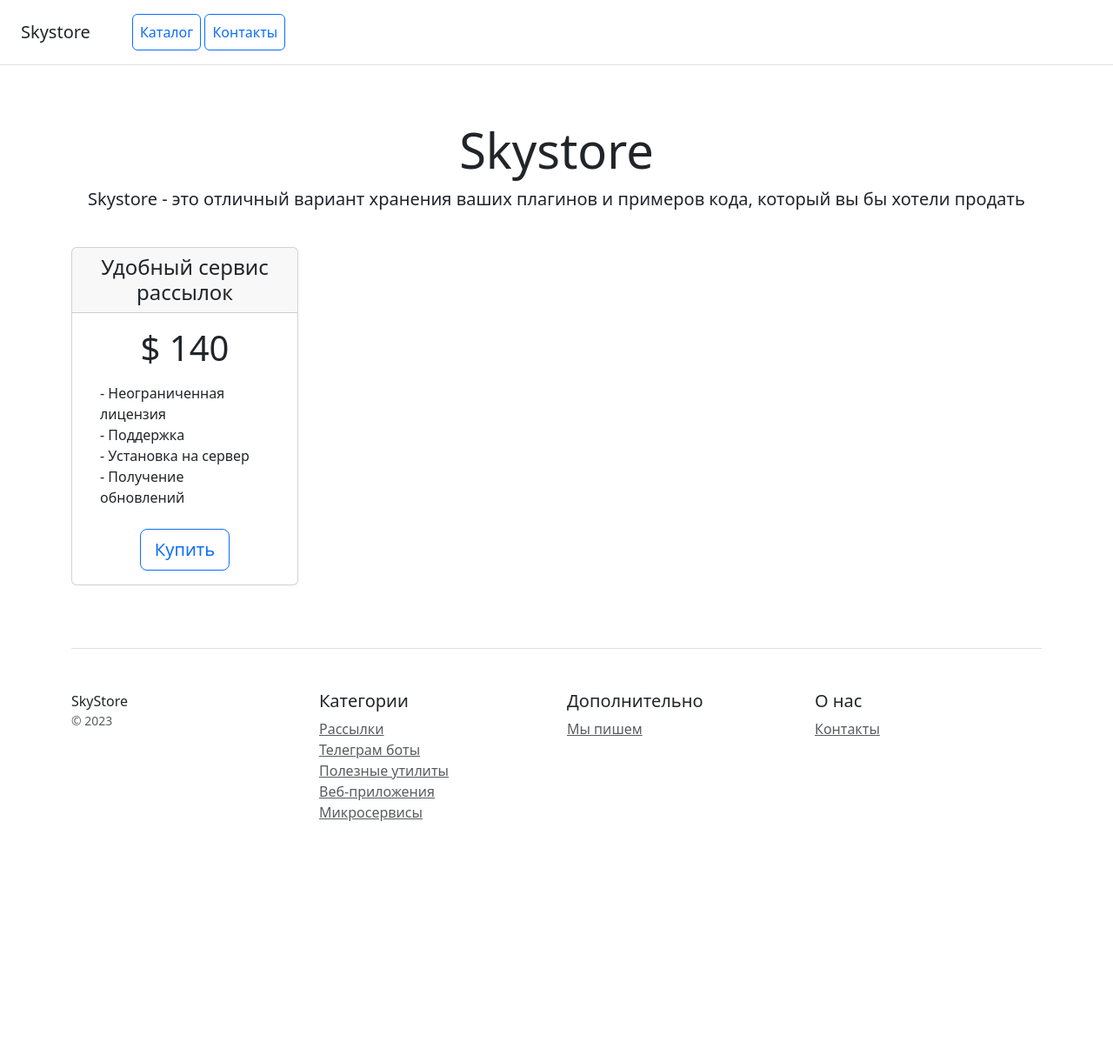
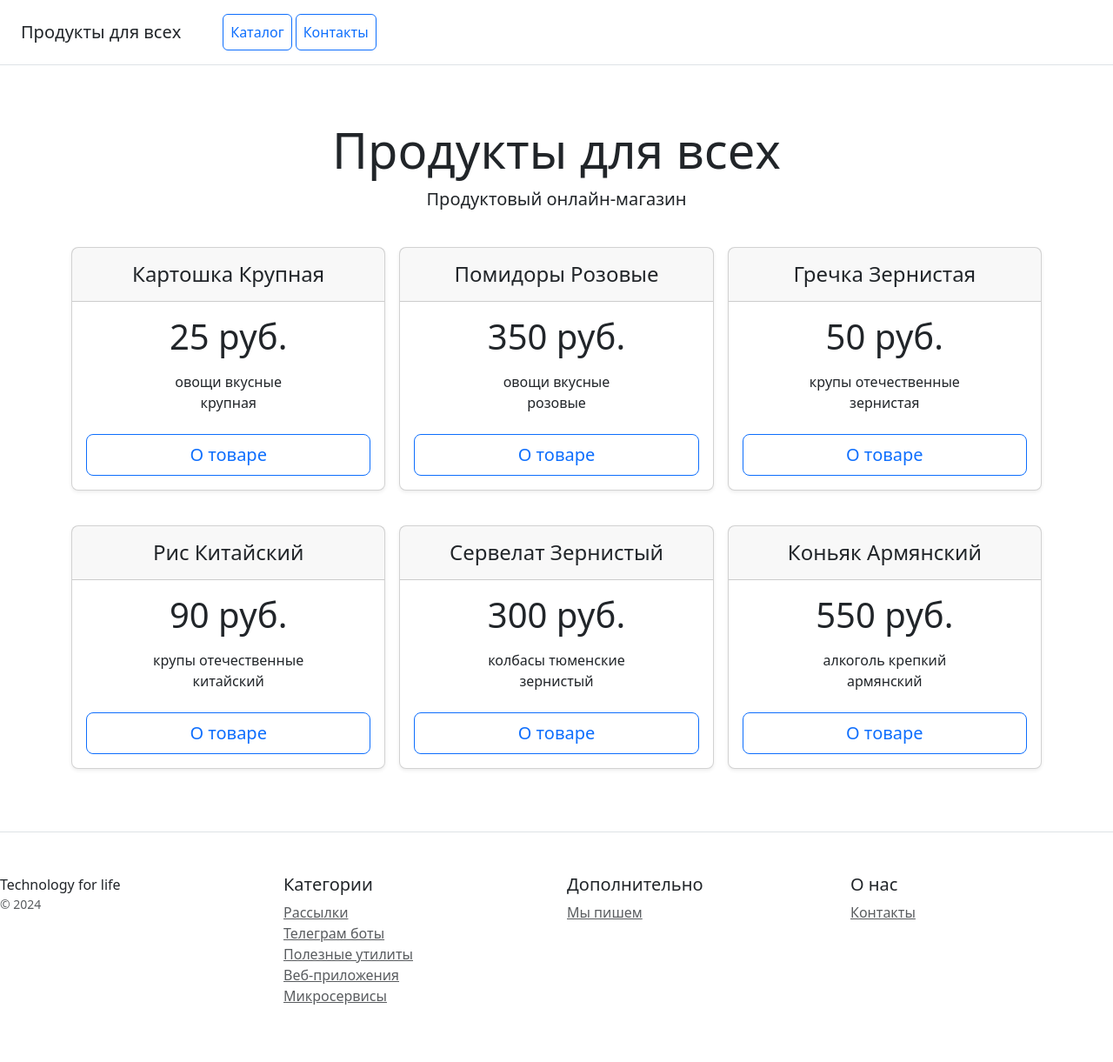
Before and after one commit to OleynikovVitaliy/DZ_prodject_django, a Django app: page / in a window 1280 px wide. Shown: the whole page at 87% size. Before the commit the page ends 944 px from the top, so only its background shows below. Run offline with Django 4.2, Linux system fonts and the light colour scheme; data comes from the database, SQL or seed files in the repository.

Commit message:
добавлены шаблоны, подшаблоны, медиа файлы и т.д.

```diff
--- a/catalog/admin.py
+++ b/catalog/admin.py
@@ -8,10 +8,12 @@ from catalog.models import Category, Product
 @admin.register(Category)
 class CategoryAdmin(admin.ModelAdmin):
     list_display = ('id', 'category_name')
+    list_filter = ('category_name',)
+    search_fields = ('category_name', 'category_description',)
 
 
 @admin.register(Product)
 class ProductAdmin(admin.ModelAdmin):
-    list_display = ('id', 'product_name', 'category', 'price')
+    list_display = ('id', 'product_name', 'category', 'price', 'preview')
     list_filter = ('category',)
     search_fields = ('product_name', 'description',)
--- /dev/null
+++ b/catalog/templates/main/base.html
@@ -0,0 +1,57 @@
+<!doctype html>
+<html lang="ru">
+<head>
+    <meta charset="utf-8">
+    <meta name="viewport" content="width=device-width, initial-scale=1">
+    <title> {% block title %} {% endblock %} </title>
+    <link href="https://cdn.jsdelivr.net/npm/bootstrap@5.3.2/dist/css/bootstrap.min.css" rel="stylesheet"
+          integrity="sha384-T3c6CoIi6uLrA9TneNEoa7RxnatzjcDSCmG1MXxSR1GAsXEV/Dwwykc2MPK8M2HN" crossorigin="anonymous">
+</head>
+<body>
+{% block menu %}
+
+{% include 'main/menu.html' %}
+
+{% endblock %}
+
+{% block content %}
+{% endblock %}
+
+</body>
+<footer class="pt-4 my-md-5 pt-md-5 border-top">
+    <div class="row">
+        <div class="col-12 col-md">
+            Technology for life
+            <small class="d-block mb-3 text-muted">&copy; 2024</small>
+        </div>
+        <div class="col-6 col-md">
+            <h5>Категории</h5>
+            <ul class="list-unstyled text-small">
+                <li><a class="text-muted" href="#">Рассылки</a></li>
+                <li><a class="text-muted" href="#">Телеграм боты</a></li>
+                <li><a class="text-muted" href="#">Полезные утилиты</a></li>
+                <li><a class="text-muted" href="#">Веб-приложения</a></li>
+                <li><a class="text-muted" href="#">Микросервисы</a></li>
+            </ul>
+        </div>
+        <div class="col-6 col-md">
+            <h5>Дополнительно</h5>
+            <ul class="list-unstyled text-small">
+                <li><a class="text-muted" href="#">Мы пишем</a></li>
+            </ul>
+        </div>
+        <div class="col-6 col-md">
+            <h5>О нас</h5>
+            <ul class="list-unstyled text-small">
+                <li><a class="text-muted" href="/contacts/">Контакты</a></li>
+            </ul>
+        </div>
+    </div>
+</footer>
+
+
+<script src="https://cdn.jsdelivr.net/npm/bootstrap@5.3.2/dist/js/bootstrap.bundle.min.js"
+        integrity="sha384-C6RzsynM9kWDrMNeT87bh95OGNyZPhcTNXj1NW7RuBCsyN/o0jlpcV8Qyq46cDfL"
+        crossorigin="anonymous"></script>
+
+</html>
--- a/catalog/templates/main/home.html
+++ b/catalog/templates/main/home.html
@@ -1,79 +1,34 @@
-<!doctype html>
-<html lang="ru">
-<head>
-    <meta charset="utf-8">
-    <meta name="viewport" content="width=device-width, initial-scale=1">
-    <title>Skystore</title>
-    <link href="https://cdn.jsdelivr.net/npm/bootstrap@5.3.2/dist/css/bootstrap.min.css" rel="stylesheet" integrity="sha384-T3c6CoIi6uLrA9TneNEoa7RxnatzjcDSCmG1MXxSR1GAsXEV/Dwwykc2MPK8M2HN" crossorigin="anonymous">
-</head>
-<body>
-<div class="d-flex flex-column flex-md-row align-items-center p-3 px-md-4 mb-3 bg-white border-bottom box-shadow">
-    <h5 class="my-0 mr-md-auto font-weight-normal">Skystore</h5>
-    <nav class="ms-5">
-        <a class="p-2 btn btn-outline-primary" href="/">Каталог</a>
-        <a class="p-2 btn btn-outline-primary" href="/contacts/">Контакты</a>
-    </nav>
-</div>
+{% extends 'main/base.html' %}
+
+{% block title %} Главная {% endblock %}
+
+{% block content %}
 
 <div class="pricing-header px-3 py-3 pt-md-5 pb-md-4 mx-auto text-center">
-    <h1 class="display-4">Skystore</h1>
-    <p class="lead">Skystore - это отличный вариант хранения ваших плагинов и примеров кода, который вы бы хотели
-        продать</p>
+    <h1 class="display-4">Продукты для всех</h1>
+    <p class="lead"> Продуктовый онлайн-магазин </p>
 </div>
+<div class="container">
+    <div class="row row-cols-1 row-cols-sm-2 row-cols-md-3 g-3">
+        {% for object in object_list %}
 
-<div class="container">
-    <div class="row text-center">
-        <div class="col-3">
-            <div class="card mb-4 box-shadow">
-                <div class="card-header">
-                    <h4 class="my-0 font-weight-normal">Удобный сервис рассылок</h4>
+        <div class="col">
+            <div class="card mb-4 rounded-3 shadow-sm">
+                <div class="card-header py-3">
+                    <h4 align="center" class="my-0 fw-normal">{{ object|title }}</h4>
                 </div>
                 <div class="card-body">
-                    <h1 class="card-title pricing-card-title">$ 140</h1>
-                    <ul class="list-unstyled mt-3 mb-4 text-start m-3">
-                        <li>- Неограниченная лицензия</li>
-                        <li>- Поддержка</li>
-                        <li>- Установка на сервер</li>
-                        <li>- Получение обновлений</li>
+                    <h1 align="center" class="card-title pricing-card-title">{{ object.price }} руб.</h1>
+                    <ul align="center" class="list-unstyled mt-3 mb-4">
+                        <li>{{ object.category }}</li>
+                        <li>{{ object.description | truncatechars:100 }}</li>
                     </ul>
-                    <button type="button" class="btn btn-lg btn-block btn-outline-primary">Купить</button>
+                    <a href="{% url 'shop:product_info' object.pk %}" class="w-100 btn btn-lg btn-outline-primary"> О
+                        товаре </a>
                 </div>
             </div>
         </div>
+        {% endfor %}
     </div>
-
-    <footer class="pt-4 my-md-5 pt-md-5 border-top">
-        <div class="row">
-            <div class="col-12 col-md">
-                SkyStore
-                <small class="d-block mb-3 text-muted">&copy; 2023</small>
-            </div>
-            <div class="col-6 col-md">
-                <h5>Категории</h5>
-                <ul class="list-unstyled text-small">
-                    <li><a class="text-muted" href="#">Рассылки</a></li>
-                    <li><a class="text-muted" href="#">Телеграм боты</a></li>
-                    <li><a class="text-muted" href="#">Полезные утилиты</a></li>
-                    <li><a class="text-muted" href="#">Веб-приложения</a></li>
-                    <li><a class="text-muted" href="#">Микросервисы</a></li>
-                </ul>
-            </div>
-            <div class="col-6 col-md">
-                <h5>Дополнительно</h5>
-                <ul class="list-unstyled text-small">
-                    <li><a class="text-muted" href="#">Мы пишем</a></li>
-                </ul>
-            </div>
-            <div class="col-6 col-md">
-                <h5>О нас</h5>
-                <ul class="list-unstyled text-small">
-                    <li><a class="text-muted" href="/contacts/">Контакты</a></li>
-                </ul>
-            </div>
-        </div>
-    </footer>
 </div>
-
-<script src="https://cdn.jsdelivr.net/npm/bootstrap@5.3.2/dist/js/bootstrap.bundle.min.js" integrity="sha384-C6RzsynM9kWDrMNeT87bh95OGNyZPhcTNXj1NW7RuBCsyN/o0jlpcV8Qyq46cDfL" crossorigin="anonymous"></script>
-</body>
-</html>
+{% endblock %}
--- /dev/null
+++ b/catalog/templates/main/menu.html
@@ -0,0 +1,9 @@
+{% block menu %}
+<div class="d-flex flex-column flex-md-row align-items-center p-3 px-md-4 mb-3 bg-white border-bottom box-shadow">
+    <h5 class="my-0 mr-md-auto font-weight-normal">Продукты для всех</h5>
+    <nav class="ms-5">
+        <a class="p-2 btn btn-outline-primary" href="/">Каталог</a>
+        <a class="p-2 btn btn-outline-primary" href="/contacts/">Контакты</a>
+    </nav>
+</div>
+{% endblock %}
--- a/catalog/urls.py
+++ b/catalog/urls.py
@@ -1,9 +1,10 @@
 from django.urls import path
 
-from catalog.views import index, contacts
+from catalog.views import home, contacts, product_info
 
-
+app_name = 'shop'
 urlpatterns = [
-    path('', index),
-    path('contacts/', contacts)
+    path('', home, name='home'),
+    path('contacts/', contacts, name='contacts'),
+    path('<int:pk>/', product_info, name='product_info'),
 ]
--- a/catalog/views.py
+++ b/catalog/views.py
@@ -1,12 +1,12 @@
-import csv
-import os
-from datetime import datetime
-
 from django.shortcuts import render
 
+from catalog.models import Product
 
-def index(request):
-    return render(request, 'main/home.html')
+
+def home(request):
+    context_list = {'object_list': Product.objects.all()}
+
+    return render(request, 'main/home.html', context=context_list)
 
 
 def contacts(request):
@@ -14,13 +14,11 @@ def contacts(request):
         name = request.POST.get('name')
         phone = request.POST.get('phone')
         message = request.POST.get('message')
-        with open('data.csv', 'a', newline='') as file:
-            fieldnames = ['Date', 'Name', 'Phone', 'Massage']
-            data = csv.DictWriter(file, fieldnames=fieldnames)
-            file_empty = os.stat('data.csv').st_size == 0
-            if file_empty:
-                data.writeheader()
-            data.writerow({'Date': datetime.now().strftime("%Y-%m-%d %H:%M:%S"), 'Name': name, 'Phone': phone,
-                           'Message': message})
+        print(f'Name: {name}, Phone: {phone}, Message: {message}')
+    return render(request, 'main/contacts.html')
 
-    return render(request, 'main/contacts.html')
+
+def product_info(request, pk):
+    category_item = {'object': Product.objects.get(pk=pk)}
+
+    return render(request, 'main/product_info.html', context=category_item)
--- a/config/urls.py
+++ b/config/urls.py
@@ -21,5 +21,8 @@ from django.urls import path, include
 
 urlpatterns = [
     path('admin/', admin.site.urls),
-    path('', include('catalog.urls'))
+    path('', include('catalog.urls', namespace='shop'))
 ] + static(settings.MEDIA_URL, document_root=settings.MEDIA_ROOT)
+
+if settings.DEBUG:
+    urlpatterns += static(settings.MEDIA_URL, document_root=settings.MEDIA_ROOT)
```
Also changed, not shown: catalog/templates/main/contacts.html (+16 -57 lines), catalog/templates/main/product_info.html (added, +24 -0 lines), catalog/templatetags/tag.py (added, +10 -0 lines), media/preview/коньяк.jpg (added), media/preview/помидоры.jpeg (added), media/preview/рис.jpg (added), media/preview/сервелат.jpg (added).
